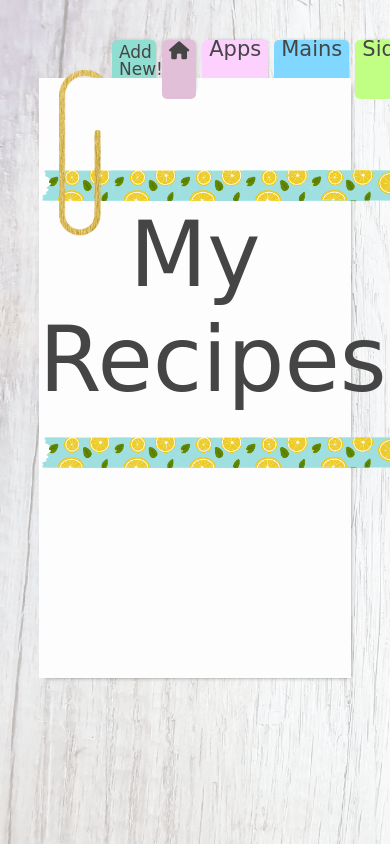
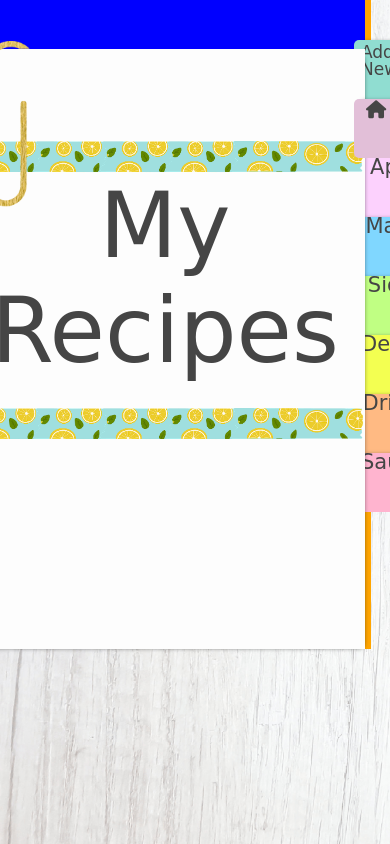
Before and after one commit to Mich-L5/My-Recipes, a PHP site: page / in a window 390 px wide. Run offline with PHP 8.4, Linux system fonts and the light colour scheme; some libraries are stand-ins or nearby versions; some web fonts are replaced.

Commit message:
Started mobile nav

```diff
--- a/css/styles.css
+++ b/css/styles.css
@@ -100,6 +100,10 @@ nav li:hover {
     margin-top: -3px;
 }
 
+.tabs-mobile {
+    display: none;
+}
+
 /* class added to active tab via JS */
 .current-tab:hover {
     margin-top: 0;
@@ -184,3 +188,50 @@ nav li:hover {
     justify-content: center;
     padding: 20px;
 }
+
+/* Media queries */
+
+@media screen and (max-width: 768px) {
+
+    .tabs {
+        display: none;
+
+    }
+
+    .tabs-mobile {
+        display: block;
+    }
+
+    .tabs-mobile ul {
+        display: flex;
+        flex-direction: column;
+    }
+
+    .mobile-container {
+        display: flex;
+        flex-direction: row-reverse;
+        background-color: orange;
+        width: 90%;
+        margin: auto;
+        justify-content: center;
+    }
+
+    .recipe-book {
+        width: auto;
+        height: 600px;
+        margin: 49px auto 0 auto;
+        background-color: #FDFDFD;
+        box-shadow: 3px 3px 5px -5px #0e0e0e;
+        position: relative;
+
+    }
+
+    main {
+
+        background-color: blue;
+    }
+
+    header {
+        margin-left: -100px;
+    }
+}
--- a/header.php
+++ b/header.php
@@ -11,3 +11,16 @@
         <li id="sauces-tab"><a href="sauces.php">Sauces</a></li>
     </ul>
 </nav>
+
+<nav class="tabs-mobile">
+    <ul>
+        <li id="add-new-tab"><a href="add-new.php">Add New!</a></li>
+        <li id="index-tab"><a href="index.php"><i class="fa-solid fa-house"></i></a></li>
+        <li id="apps-tab"><a href="apps.php">Apps</a></li>
+        <li id="mains-tab"><a href="main.php">Mains</a></li>
+        <li id="sides-tab"><a href="sides.php">Sides</a></li>
+        <li id="desserts-tab"><a href="desserts.php">Desserts</a></li>
+        <li id="drinks-tab"><a href="drinks.php">Drinks</a></li>
+        <li id="sauces-tab"><a href="sauces.php">Sauces</a></li>
+    </ul>
+</nav>
--- a/index.php
+++ b/index.php
@@ -16,6 +16,7 @@
     <script src="https://kit.fontawesome.com/36e897625c.js" crossorigin="anonymous"></script>
 </head>
 <body>
+    <div class="mobile-container">
         <header><?php include './header.php' ?></header>
         <main>
             <!-- recipe book -->
@@ -28,6 +29,7 @@
                 </div>
             </section>
         </main>
+    </div>
     <script src="https://code.jquery.com/jquery-3.6.0.min.js" integrity="sha256-/xUj+3OJU5yExlq6GSYGSHk7tPXikynS7ogEvDej/m4=" crossorigin="anonymous" defer></script>
     <script src="js/main.js" defer></script>
 </body>
```
Lines whose indentation alone changed are shown as unchanged.
